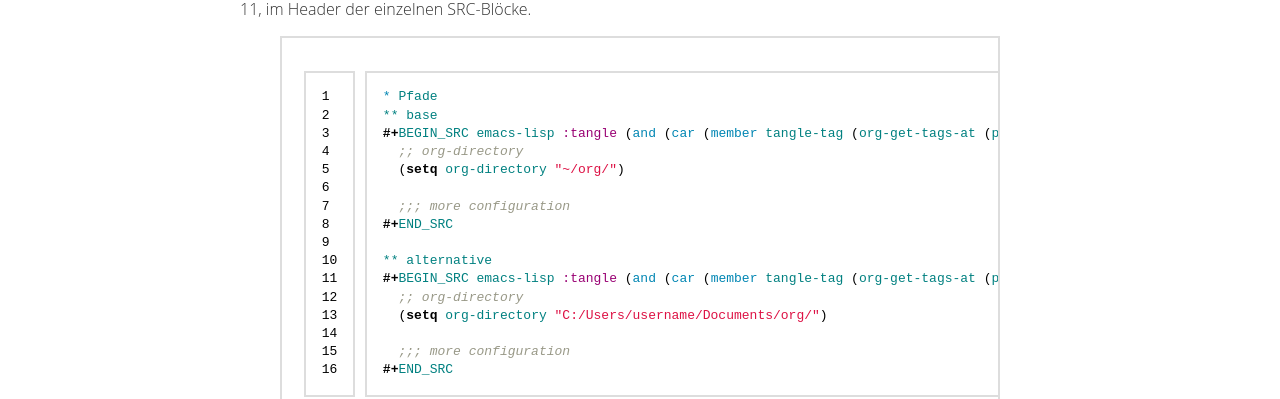
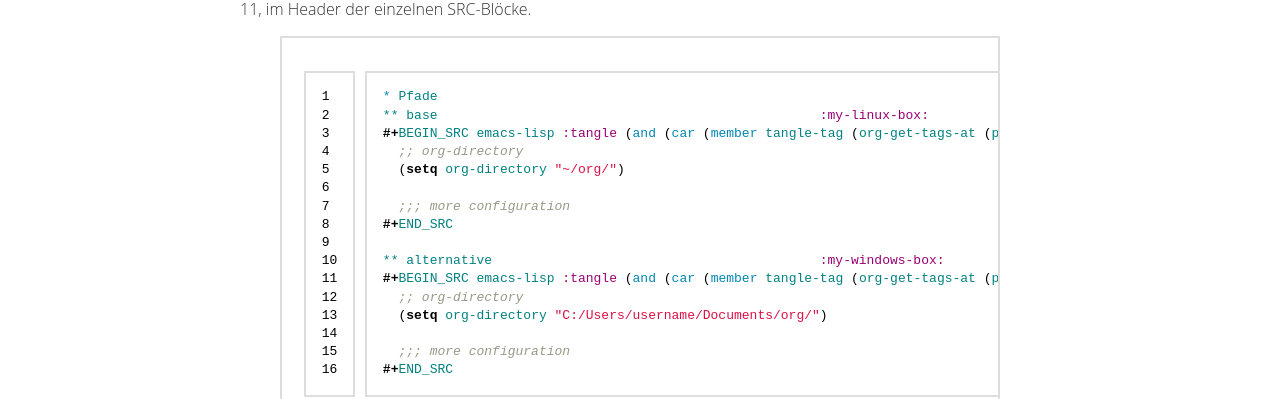
Before and after one commit to Bin7me/bin7me.github.io, a Jekyll site: the page built from _posts/2014-11-02-eine-fuer-alle-init.el-mit-org-mode-konfigurieren.markdown, in a window 1280 px wide. Shown: the part 847-1246 px from the top of the page. Built offline with Jekyll 4.4.1, drawn with Linux system fonts in a browser that asks for light colours.

Commit message:
change highlighter to rogue
fix build
fix entries

```diff
--- a/_config.yml
+++ b/_config.yml
@@ -1,11 +1,12 @@
 name: sudden kernel panic
 description: sexy problems need sexy solutions
 baseurl: /
-url: http://bin7me.github.io
+url: blog.bin7me.de
 markdown: kramdown
 redcarpet:
   extensions: ["fenced_code_blocks","tables","no_intra_emphasis","autolink","superscript"]
-highlighter: pygments
+highlighter: rouge
+gems: [jekyll-paginate]
 author:
   name: Michael Schätzlein
   google_plus: 106482422835272164694
--- a/_posts/2014-11-02-eine-fuer-alle-init.el-mit-org-mode-konfigurieren.markdown
+++ b/_posts/2014-11-02-eine-fuer-alle-init.el-mit-org-mode-konfigurieren.markdown
@@ -15,9 +15,9 @@
 
 Nun möchte ich aber nicht *alle* SRC-Blöcke laden, sondern nur die für die jeweilige Maschine relevanten, zur Unterscheidung bieten sich hierbei Tags an. Im untenstehenden Codebeispiel ist ein Auschnitt aus einer Org-mode-Datei zu sehen, die unter der Überschrift *"Pfade"* zwei Alternative Konfigurationen enthält. Getaggt sind die Unter-Überschriften mit dem Namen des jeweiligen Rechners. Die Magie passiert jetzt in den Zeilen 3 bzw. 11, im Header der einzelnen SRC-Blöcke.
 
-{% highlight lisp linenos=table %}
+{% highlight emacs-lisp linenos=table %}
 * Pfade
-** base																		:my-linux-box:
+** base							:my-linux-box:
 #+BEGIN_SRC emacs-lisp :tangle (and (car (member tangle-tag (org-get-tags-at (point)))) "yes")
   ;; org-directory
   (setq org-directory "~/org/")
@@ -25,7 +25,7 @@
   ;;; more configuration
 #+END_SRC
 
-** alternative	       														:my-windows-box:
+** alternative						:my-windows-box:
 #+BEGIN_SRC emacs-lisp :tangle (and (car (member tangle-tag (org-get-tags-at (point)))) "yes")
   ;; org-directory
   (setq org-directory "C:/Users/username/Documents/org/")
@@ -39,7 +39,7 @@
 ## Die init.el austauschen
 Nachdem die Emacs-Konfiguration jetzt ordentlich aufgeteilt und getaggt ist, muss sie nur noch gemäß den Tags aus der Org-mode-Datei extrahiert und geladen werden. Dafür sorgt folgende `init.el` (siehe auch die [Introduction to Babel][literateProgramming]):
 
-{% highlight lisp linenos=table %}
+{% highlight emacs-lisp linenos=table %}
 (package-initialize)
 
 (setq tangle-tag "my-linux-box")
```
